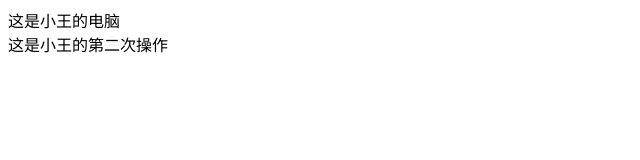
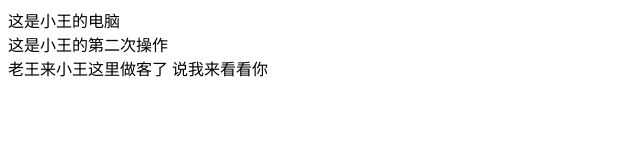
Before and after one commit to Jackgithub1993/first, a plain HTML site: page login.html in a window 1280 px wide. Shown: the whole page, without its empty margins (0-640 px from the left). Drawn offline with Linux system fonts and the light colour scheme.

Commit message:
老王来到了小王这里

```diff
--- a/login.html
+++ b/login.html
@@ -9,5 +9,6 @@
 <body>
   <div>这是小王的电脑</div>
   <div>这是小王的第二次操作</div>
+  <div>老王来小王这里做客了 说我来看看你</div>
 </body>
 </html>
```
